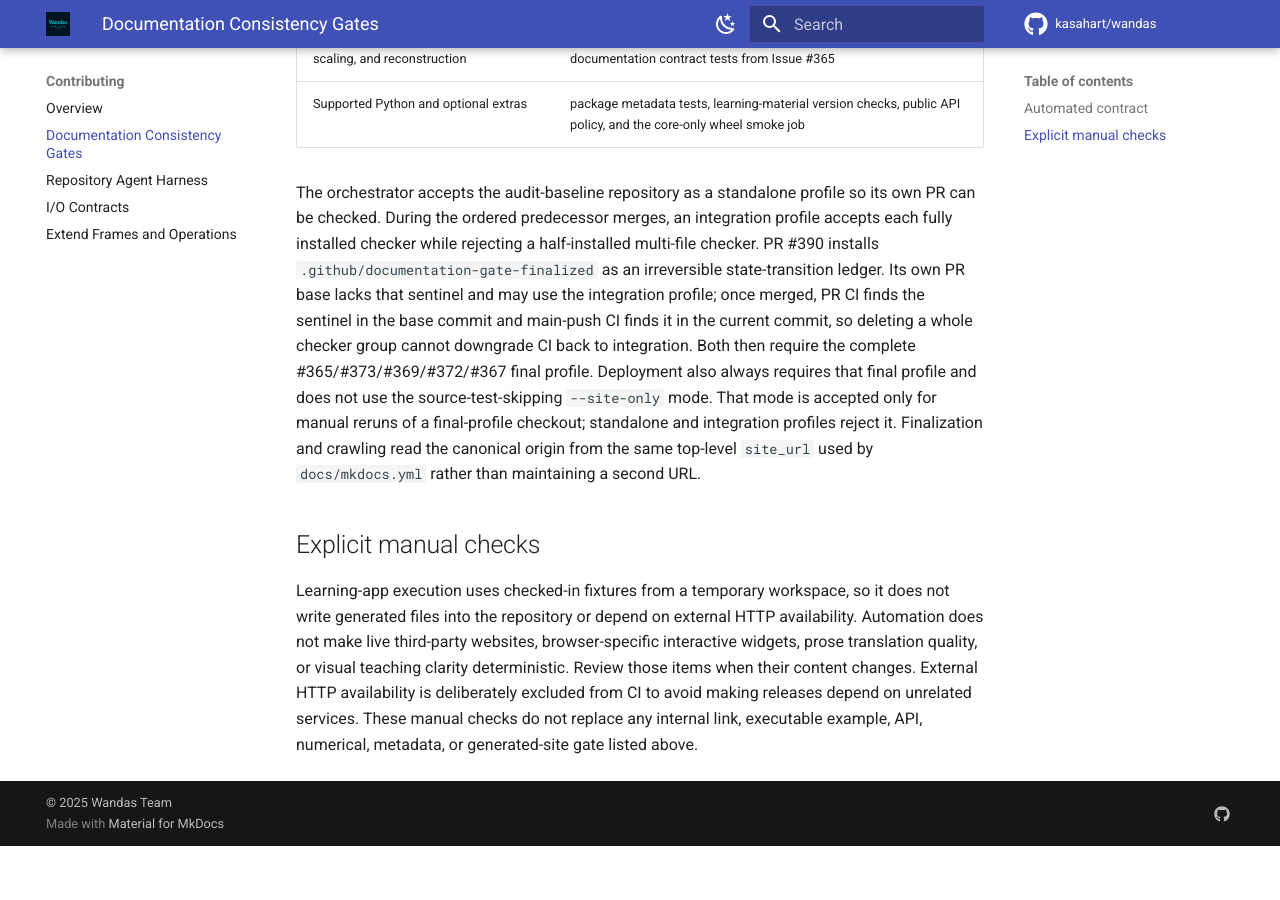
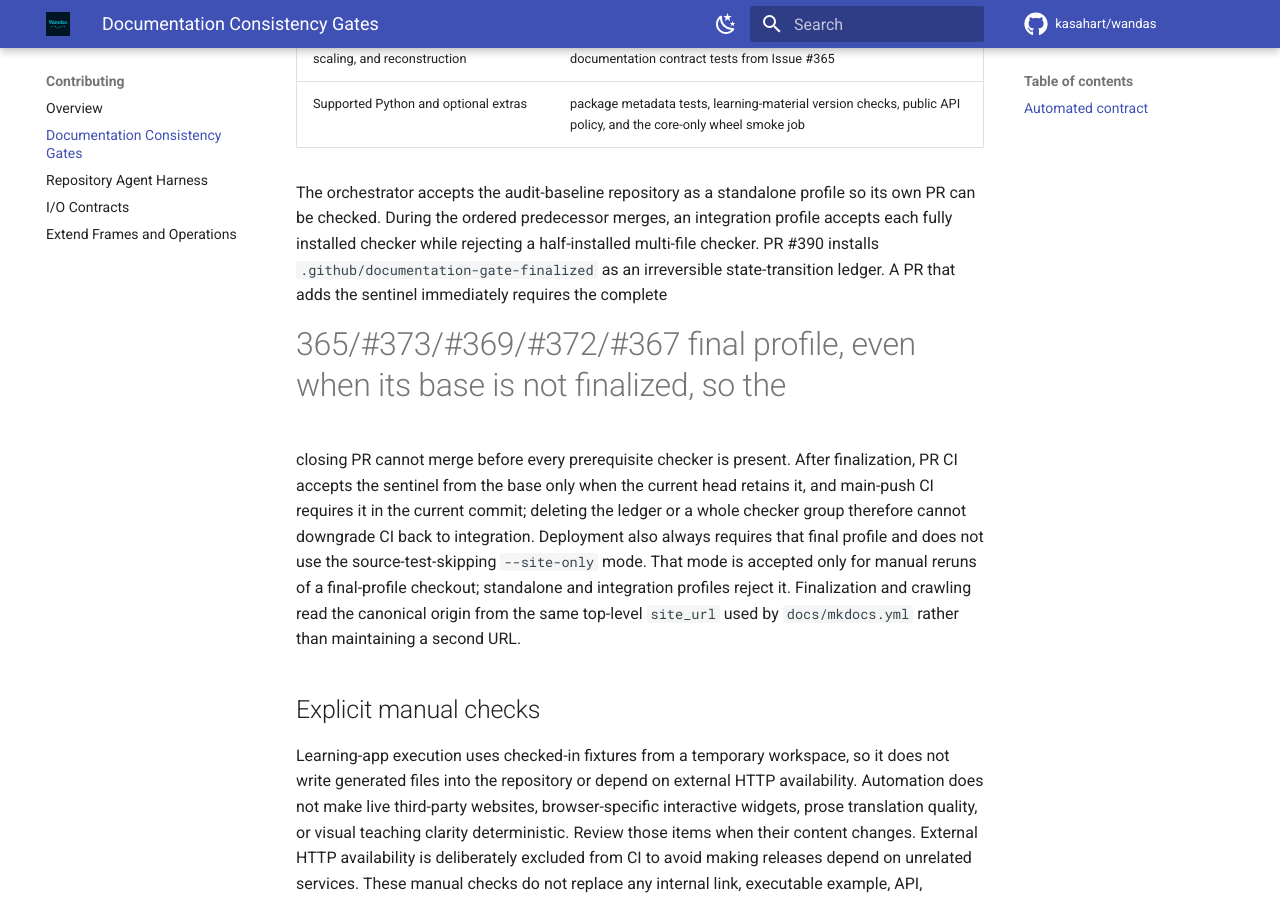
Before and after one commit to kasahart/wandas, an MkDocs documentation site: the page built from docs/src/contributing/documentation-consistency-gates.md, in a window 1280 px wide and 900 px high, scrolled down 974 px. Built offline with MkDocs 1.6.1 and Material for MkDocs 9.7.7, drawn with Linux system fonts in a browser that asks for light colours; comment, search, counter and statistics services are not loaded; before the commit the page ends 1820 px from its top, so only the background shows below that.

Commit message:
fix(ci): require final cohort in closing PR

```diff
--- a/docs/src/contributing/documentation-consistency-gates.md
+++ b/docs/src/contributing/documentation-consistency-gates.md
@@ -23,10 +23,12 @@ The orchestrator accepts the audit-baseline repository as a standalone profile s
 own PR can be checked. During the ordered predecessor merges, an integration profile
 accepts each fully installed checker while rejecting a half-installed multi-file
 checker. PR #390 installs `.github/documentation-gate-finalized` as an irreversible
-state-transition ledger. Its own PR base lacks that sentinel and may use the integration
-profile; once merged, PR CI finds the sentinel in the base commit and main-push CI finds
-it in the current commit, so deleting a whole checker group cannot downgrade CI back to
-integration. Both then require the complete #365/#373/#369/#372/#367 final profile.
+state-transition ledger. A PR that adds the sentinel immediately requires the complete
+#365/#373/#369/#372/#367 final profile, even when its base is not finalized, so the
+closing PR cannot merge before every prerequisite checker is present. After finalization,
+PR CI accepts the sentinel from the base only when the current head retains it, and
+main-push CI requires it in the current commit; deleting the ledger or a whole checker
+group therefore cannot downgrade CI back to integration.
 Deployment also always requires that final profile and does not use the
 source-test-skipping `--site-only` mode. That mode is
 accepted only for manual reruns of a final-profile checkout; standalone and integration
```
Also changed, not shown: 2 other files.
